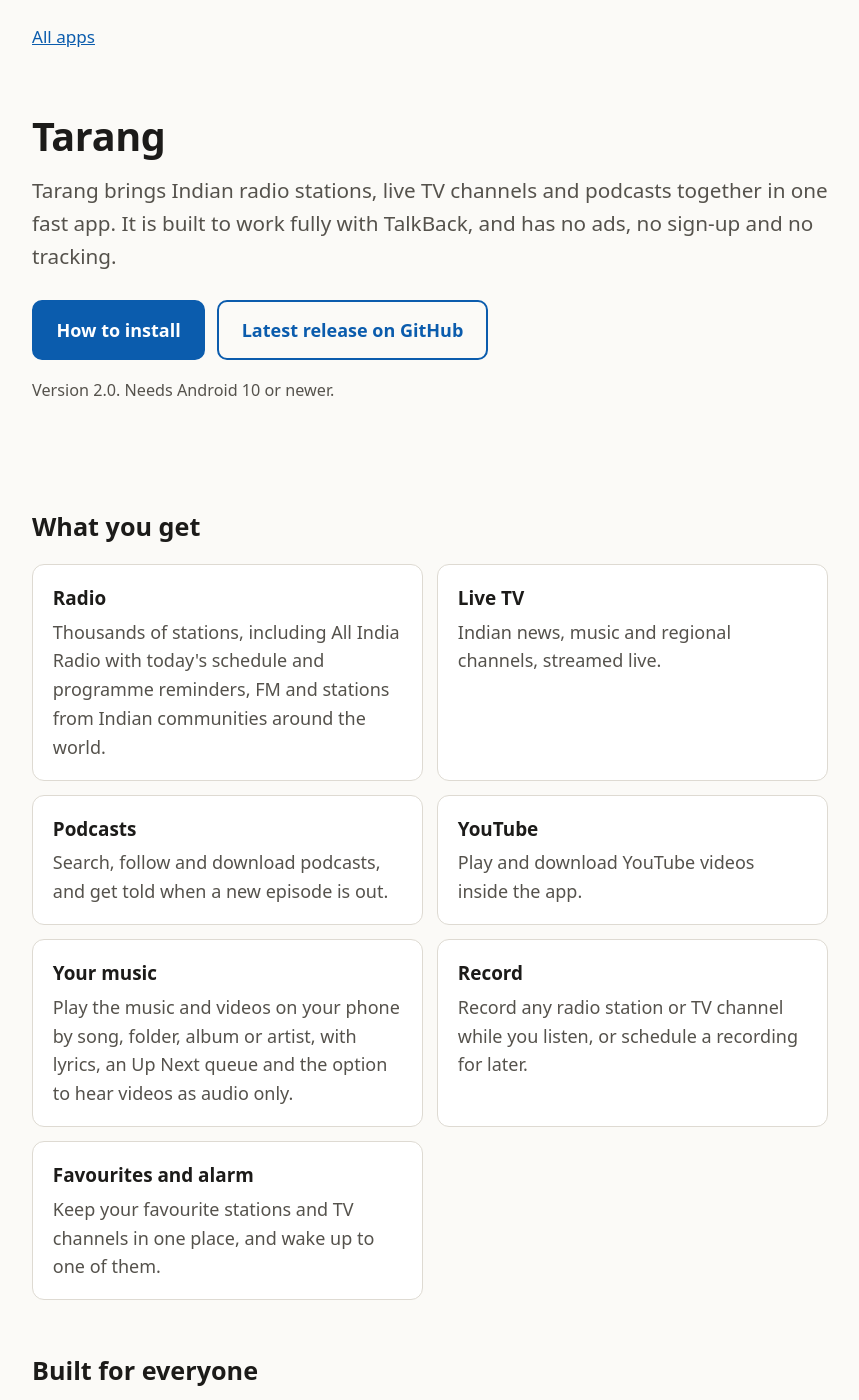
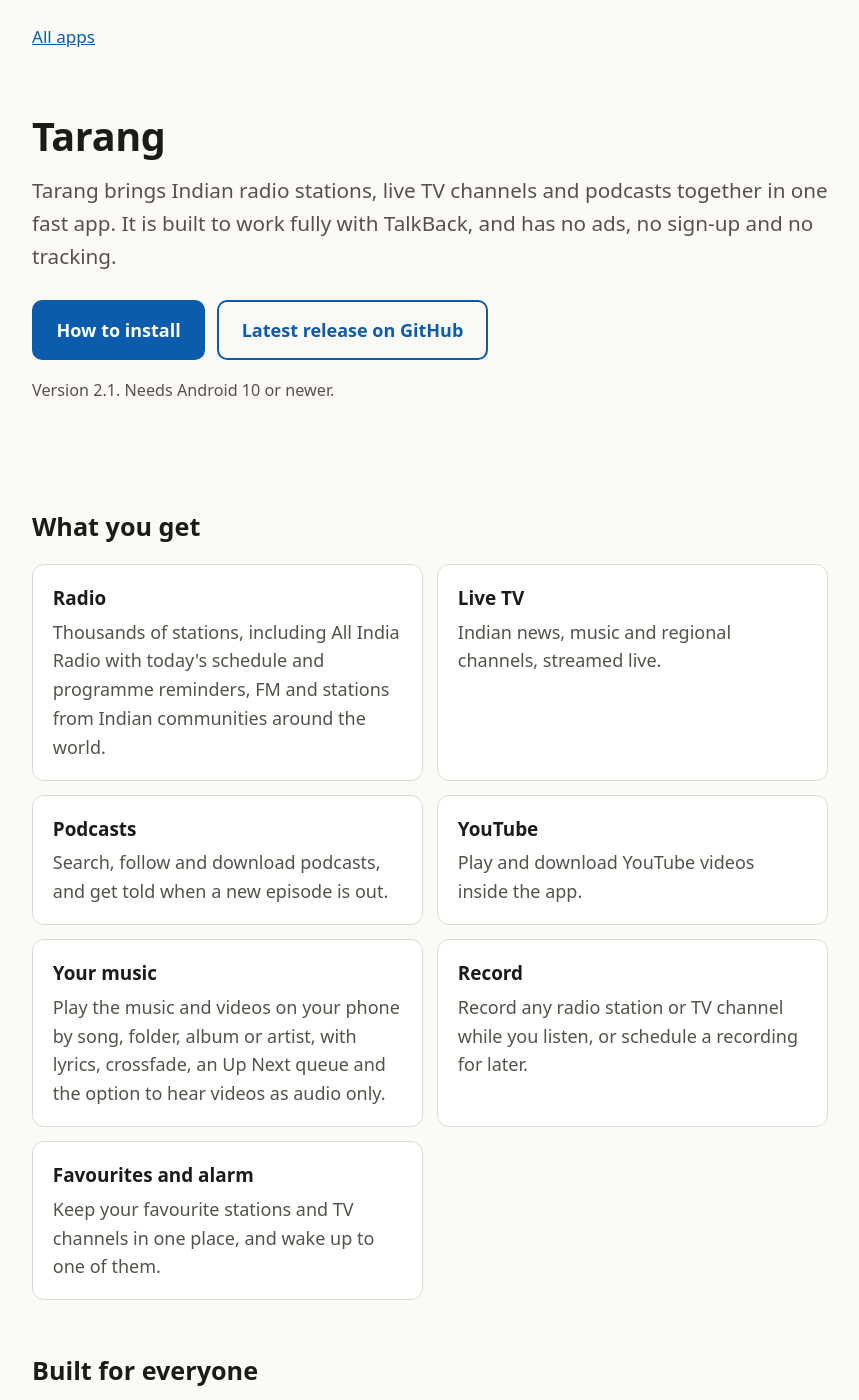
Before and after one commit to animeshahilya/animeshahilya.github.io, a Jekyll site: the page built from _apps/tarang.md, in a window 1280 px wide and 1400 px high. Shown: the whole window, without its empty margins (210-1069 px from the left). Built offline with Jekyll 4.4.1, drawn with Linux system fonts in a browser that asks for light colours.

Commit message:
Tarang 2.1

```diff
--- a/_apps/tarang.md
+++ b/_apps/tarang.md
@@ -3,7 +3,7 @@ app_name: Tarang
 order: 2
 tagline: Indian radio, live TV and podcasts in one fast, accessible app. No ads, no sign-up.
 summary: Tarang brings Indian radio stations, live TV channels and podcasts together in one fast app. It is built to work fully with TalkBack, and has no ads, no sign-up and no tracking.
-version: "2.0"
+version: "2.1"
 android: "10"
 releases_repo: animeshahilya/tarang-releases
 feedback_url: https://github.com/animeshahilya/tarang-feedback/issues
@@ -14,7 +14,7 @@ feature_groups:
       - { title: Live TV, text: "Indian news, music and regional channels, streamed live." }
       - { title: Podcasts, text: "Search, follow and download podcasts, and get told when a new episode is out." }
       - { title: YouTube, text: "Play and download YouTube videos inside the app." }
-      - { title: Your music, text: "Play the music and videos on your phone by song, folder, album or artist, with lyrics, an Up Next queue and the option to hear videos as audio only." }
+      - { title: Your music, text: "Play the music and videos on your phone by song, folder, album or artist, with lyrics, crossfade, an Up Next queue and the option to hear videos as audio only." }
       - { title: Record, text: "Record any radio station or TV channel while you listen, or schedule a recording for later." }
       - { title: Favourites and alarm, text: "Keep your favourite stations and TV channels in one place, and wake up to one of them." }
   - title: Built for everyone
```
